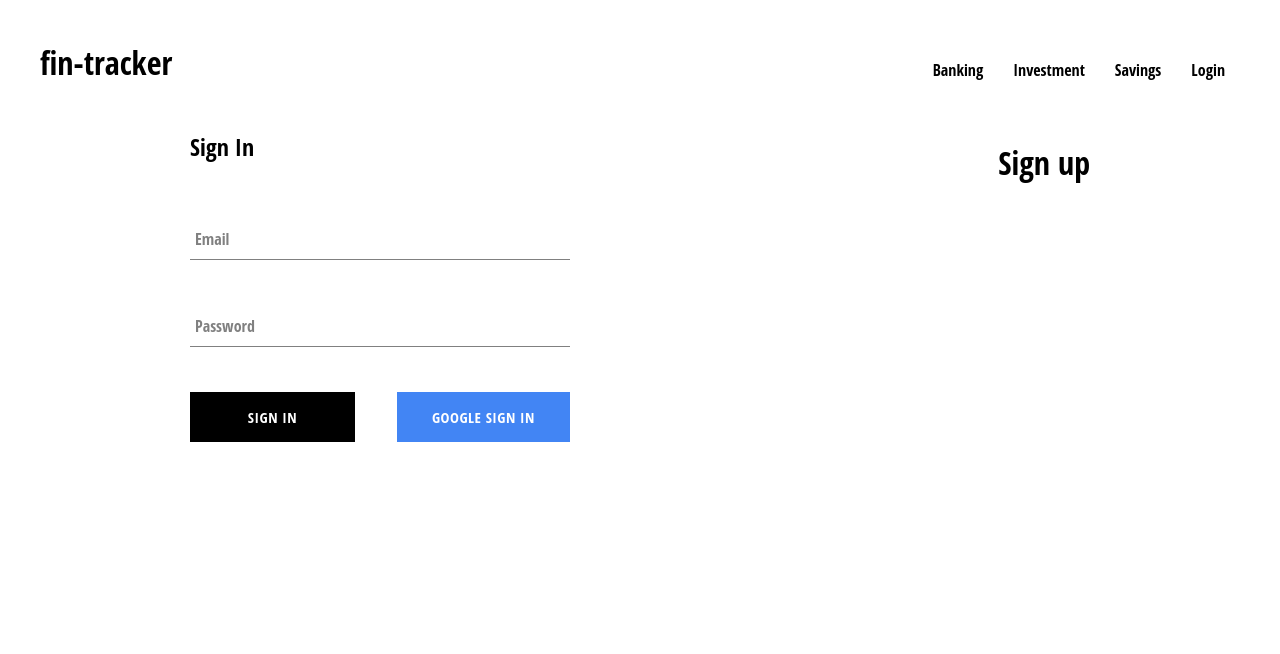
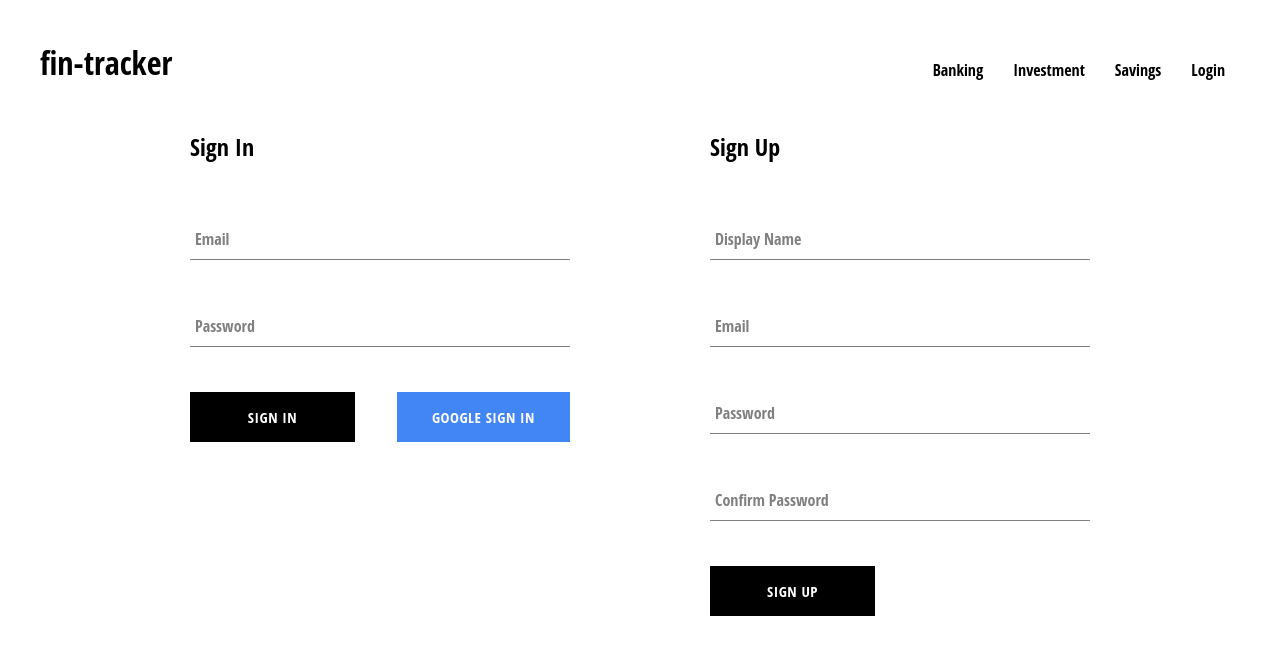
Before and after one commit to CreateJGN/finance-plan-Django-React-, a React (Create React App) app in the folder fin-tracker/: page /auth in a window 1280 px wide. Shown: the top 654 px of the page. Built offline with nearby package versions, Linux system fonts and the light colour scheme; no server answers.

Commit message:
sign-up component

```diff
--- a/fin-tracker/src/components/sign-up-form/sign-up-form.component.jsx
+++ b/fin-tracker/src/components/sign-up-form/sign-up-form.component.jsx
@@ -1,10 +1,76 @@
 import { useState } from "react";
+
+import { createAuthUserWithEmailAndPassword,
+        createUserDocumentFromAuth } from "../../utils/firebase/firebase.utils";
+
+import FormInput from "../form-input/form-input.component";
+import Button from "../button/button.component";
 
 import "./sign-up-form.styles.scss";
 
+const defaultFormFields = {
+  displayName: "",
+  email: "",
+  password: "",
+  confirmPassword: ""
+};
+
 const SignUpForm = () => {
+  const [formFields, setFormFields] = useState(defaultFormFields);
+  const { displayName, email, password, confirmPassword } = formFields;
+
+  const resetFormFields = () => {
+    setFormFields(defaultFormFields);
+  };
+
+  const handleSubmit = async (event) => {
+    event.preventDefault();
+
+    if (password !== confirmPassword) {
+      alert("passwords do not match");
+      return;
+    }
+
+    try {
+      const { user } = await createAuthUserWithEmailAndPassword(email, password);
+
+      await createUserDocumentFromAuth(user, { displayName });
+      resetFormFields();
+    } catch (error) {
+      if (error.code === "auth/email-already-in-use") {
+        alert("Cannot create user, email is already in use");
+      } else {
+        console.log("user creation encountered an error ", error);
+      }
+    }
+  };
+
+  const handleChange = (event) => {
+    const { name, value } = event.target;
+
+    setFormFields({ ...formFields, [name]: value });
+  }
+
   return (
-    <h1>Sign up</h1>
+    <div className="sign-up-container">
+      <h2>Sign Up</h2>
+
+      <form onSubmit={ handleSubmit }>
+        <FormInput label="Display Name" type="text" required onChange={ handleChange }
+                  name="displayName" value={ displayName }></FormInput>
+
+        <FormInput label="Email" type="email" required onChange={ handleChange }
+                  name="email" value={ email }></FormInput>
+
+        <FormInput label="Password" type="password" required onChange={ handleChange }
+                  name="password" value={ password }></FormInput>
+
+        <FormInput label="Confirm Password" type="password" required onChange={ handleChange }
+                  name="confirmPassword" value={ confirmPassword }></FormInput>
+
+        <Button type="submit">Sign Up</Button>
+      </form>
+    </div>
   );
 };
 
```
